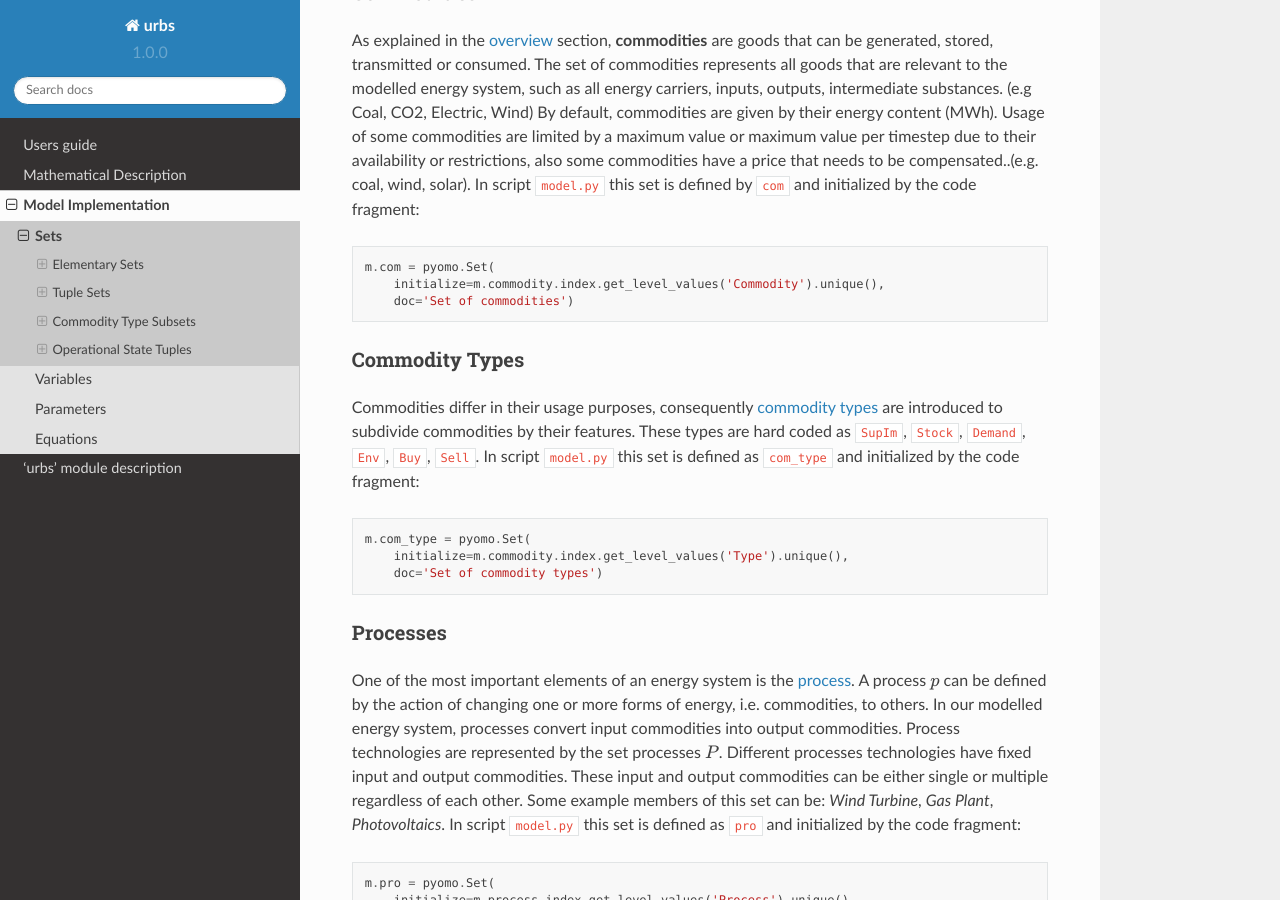
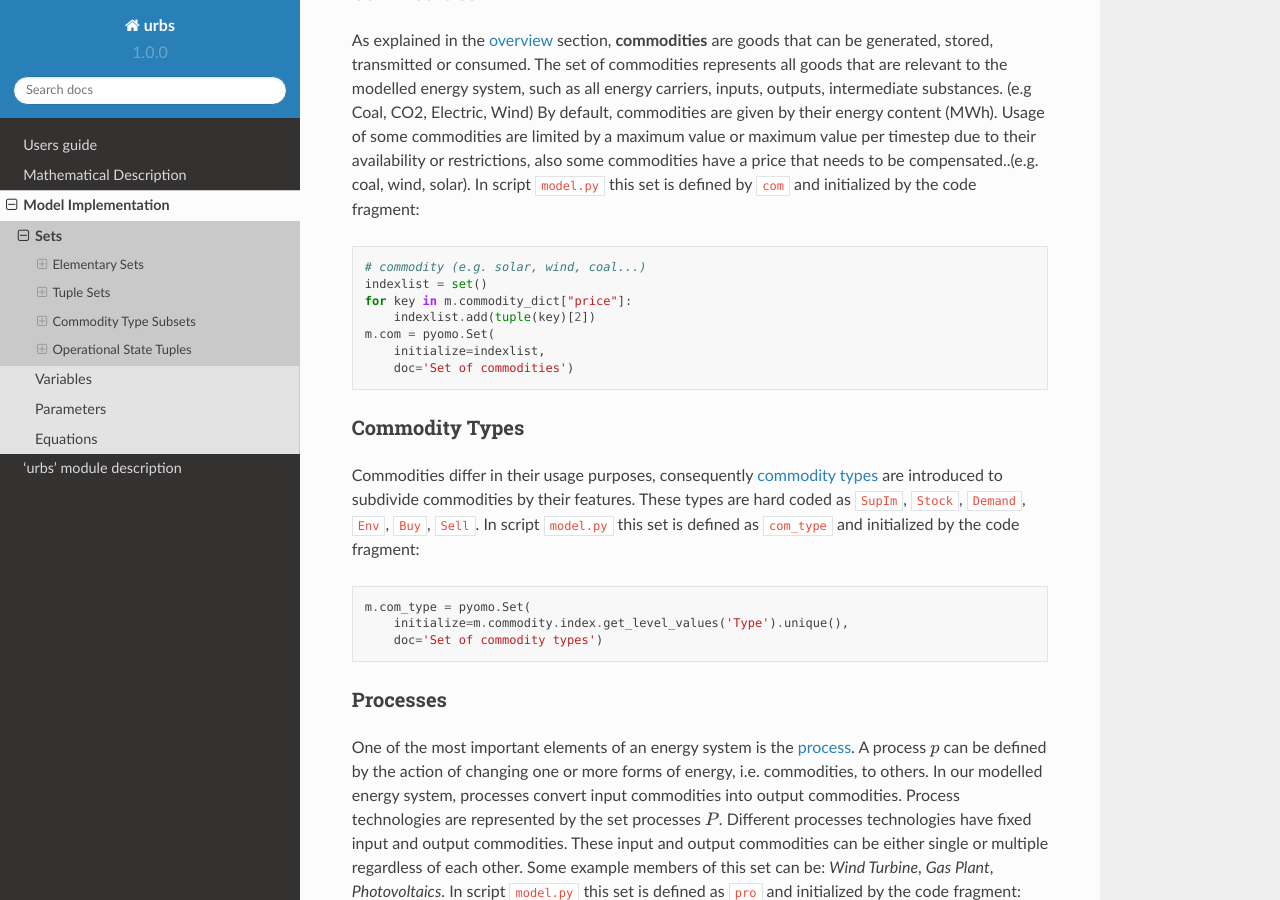
Before and after one commit to tum-ens/urbs, a Sphinx documentation site: the page built from doc/implementdoc/sets.rst, in a window 1280 px wide and 900 px high, scrolled down 2736 px. Built offline with Sphinx 7.4.7 and the Read the Docs theme 2.0.0, drawn with Linux system fonts in a browser that asks for light colours.

Commit message:
Error 40: The mismatch between code and doc for commodity (m.com).

```diff
--- a/doc/implementdoc/sets.rst
+++ b/doc/implementdoc/sets.rst
@@ -148,8 +148,12 @@ this set is defined by ``com`` and initialized by the code fragment:
 
 ::
 
+    # commodity (e.g. solar, wind, coal...)
+    indexlist = set()
+    for key in m.commodity_dict["price"]:
+        indexlist.add(tuple(key)[2])
     m.com = pyomo.Set(
-        initialize=m.commodity.index.get_level_values('Commodity').unique(),
+        initialize=indexlist,
         doc='Set of commodities')
 
 Commodity Types
```
